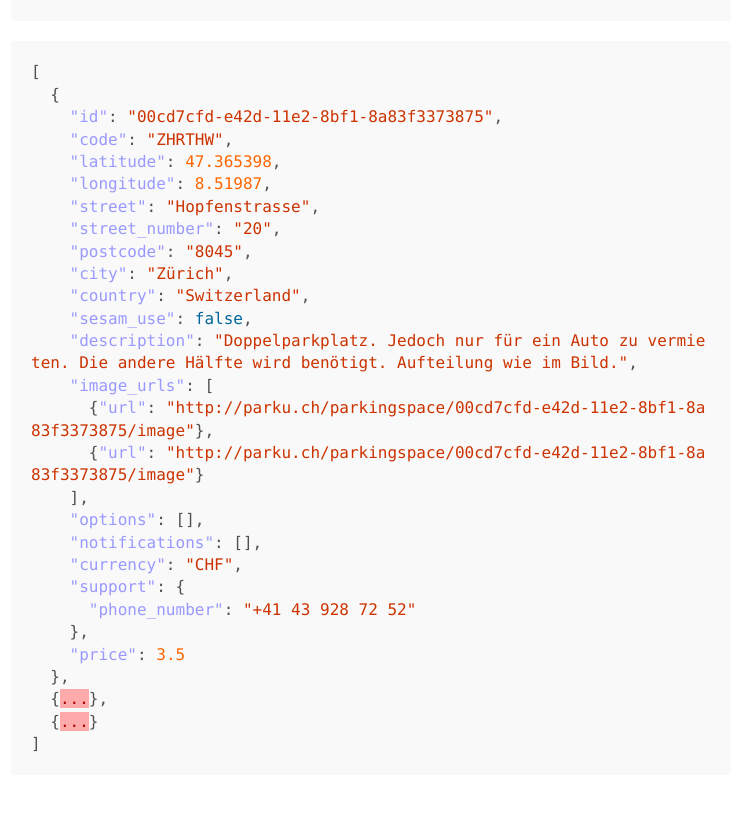
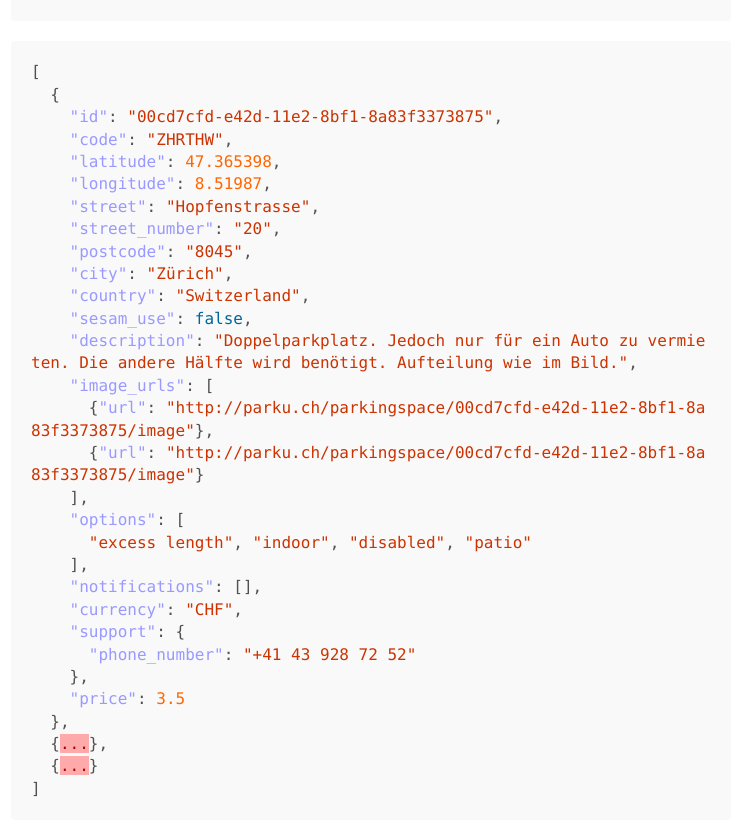
Before and after one commit to parku/docs, a Jekyll site: the page built from api/locations.md, in a window 1280 px wide and 900 px high, scrolled down 1185 px. Shown: the top 836 px of the window, without its empty margins (269-1005 px from the left). Built offline with Jekyll 4.4.1, drawn with Linux system fonts in a browser that asks for light colours; Markdown is read by kramdown in place of the engine named in the settings.

Commit message:
Show location options.

```diff
--- a/api/locations.md
+++ b/api/locations.md
@@ -61,7 +61,9 @@ Status: 200 OK
       {"url": "http://parku.ch/parkingspace/00cd7cfd-e42d-11e2-8bf1-8a83f3373875/image"},
       {"url": "http://parku.ch/parkingspace/00cd7cfd-e42d-11e2-8bf1-8a83f3373875/image"}
     ],
-    "options": [],
+    "options": [
+      "excess length", "indoor", "disabled", "patio"
+    ],
     "notifications": [],
     "currency": "CHF",
     "support": {
```
